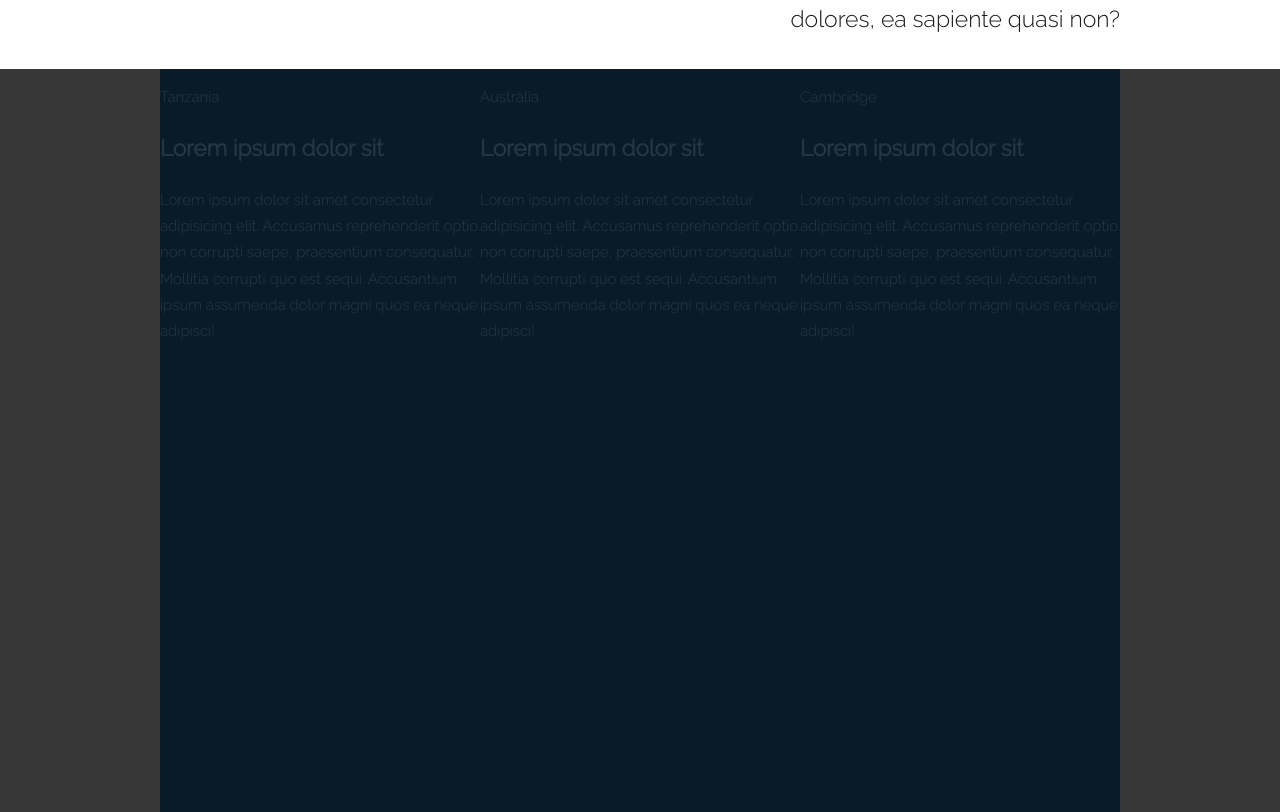
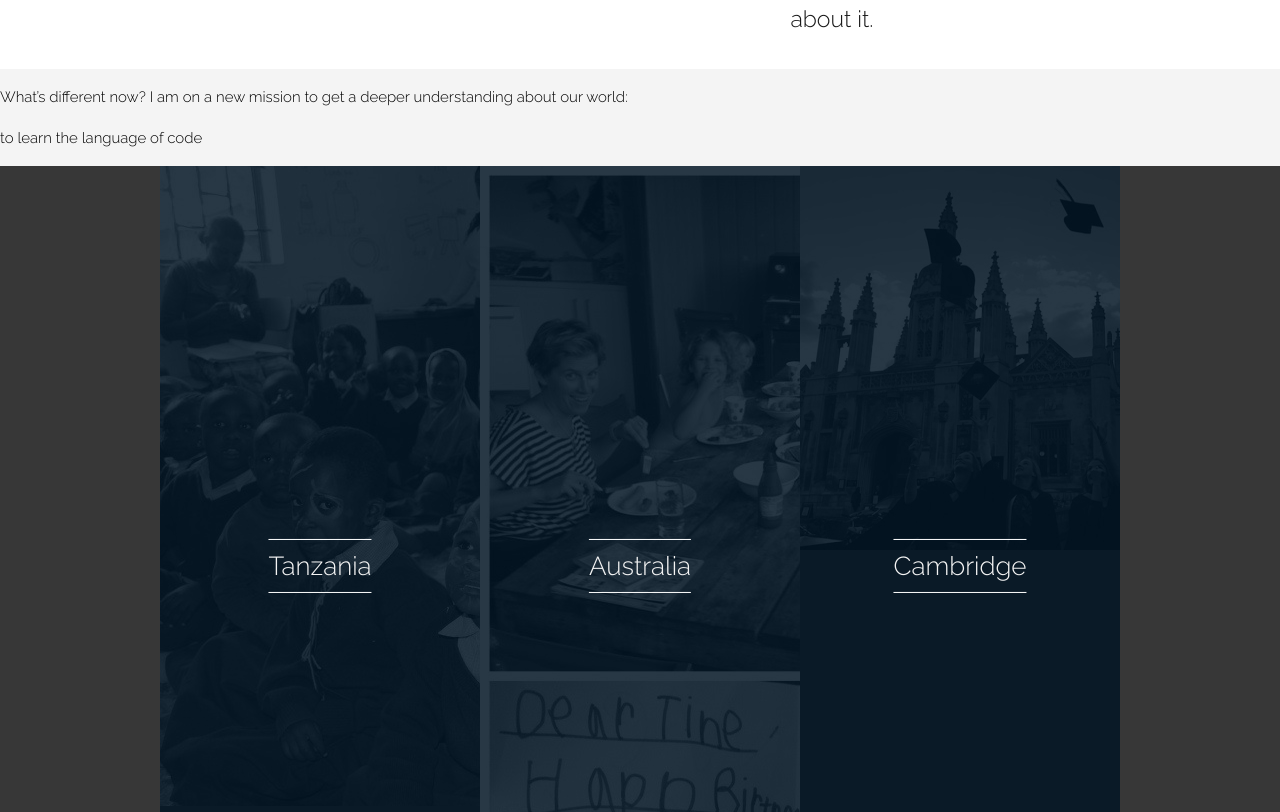
Before and after one commit to xIrusux/MyFirstOnePageWebsite, a plain HTML site: page MySlider/index.html in a window 1280 px wide. Shown: the part 1274-2086 px from the top of the page. Drawn offline with Linux system fonts and the light colour scheme.

Commit message:
add timeline final styling + images

```diff
--- a/MySlider/css/style.css
+++ b/MySlider/css/style.css
@@ -458,7 +458,61 @@ transition: width 0.5s ease;
   opacity:1;
   transform: translate3d(0,0,0) translateY(0);
   transition: opacity 1s ease, transform ease 0.25s;
+}
 
+.t-item:hover .t-content {
+  opacity: 1;
+  transform: translateY(0);
+  transition: all 0.75s ease 0.5s;
+}
+
+.t-item:hover .t-bg{
+  filter: grayscale(0);
+}
+
+.t-content {
+  transform: translate3d(0,0,0) translateY(25px);
+  position: relative;
+  z-index: 2;
+  text-align: center;
+  margin: 0.1618em;
+  top: 55%;
+  opacity:0;
+}
+
+.t-content h1{
+  text-transform: uppercase;
+  color: #1779cf;
+  font-size: 1.44rem;
+  font-weight: normal;
+}
+
+.t-place{
+  position: absolute;
+  top:50%;
+  left:50%;
+  transform: translateX(-50%) translateY(-50%);
+  z-index:1;
+  border-top:1px solid white;
+  border-bottom: 1px solid white;
+}
+
+.t-place p{
+  font-size: 1.628rem;
+  line-height:0;
+}
+
+.t-bg {
+  transform: translate3d(0,0,0);
+  position: absolute;
+  width: 100%;
+  height: 100%;
+  top: 0;
+  left: 0;
+  background-size: cover;
+  background-position: center center;
+  transition: filter 0.5se ease;
+  filter: grayscale(100%);
 }
 
 .about-me {
--- a/MySlider/index.html
+++ b/MySlider/index.html
@@ -255,19 +255,32 @@
       </div>
       <div class="right-column">
 <div class= "quote-definition"> The Weißwurstäquator (German pronunciation: [ˌvaɪsvʊɐ̯stɛˈkvaːtoːɐ̯] ( listen), white sausage equator) is a humorous term describing the supposed cultural boundary separating Southern Germany from the North, especially Bavaria from Central Germany.</div>
-        <div class= "main-text"> Growing up on the Bavarian ... Lorem ipsum dolor, sit amet consectetur adipisicing elit. Libero, recusandae cum. Quidem, iste? Temporibus quo adipisci nemo omnis distinctio ab, quisquam impedit nam voluptates eum dolores, ea sapiente quasi non?</div>
+        <div class= "main-text"> I grew up on a farm in Bavarian countryside within the Weißwurstäquator.
+            Curious about the world, I soon realised that advancing my language skills (at that time, English) was the key to exploring and learning more about it.
+            </div>
       </div>
     </section>
 
+    <div class="after-intro">
+        <p>What’s different now?
+                  I am on a new mission to get a deeper understanding about our world:
+                  </p>
+
+              <p>to learn the language of code</p>
+                </div>
+
   <section id="whereLanguageLedMe">
+
     <div class="t-item" id="t1-item">
         <!-- <img class="timeline1Background" src="img/tanzania.jpg" alt="" /> -->
-    <div class="t1-bg"style="background-image: url(tanzania.jpg)"> </div>
-        <div class="t1-place">
+    <div class="t-bg" id="t1-bg">
+      <img class="tanzania" src="img/tanzania.jpg" alt="" />
+    </div>
+        <div class="t-place" id="t1-place">
       <p class="placeHeading">Tanzania</p>
     </div>
 
-    <div class="t1-content">
+    <div class="t-content" id="t1-content">
       <h1> Lorem ipsum dolor sit</h1>
       <p> Lorem ipsum dolor sit amet consectetur adipisicing elit. Accusamus reprehenderit optio non corrupti saepe, praesentium consequatur. Mollitia corrupti quo est sequi. Accusantium ipsum assumenda dolor magni quos ea neque adipisci!
       </p>
@@ -276,12 +289,15 @@
 
     <div class="t-item" id="t2-item">
         <!-- <img class="timeline1Background" src="img/tanzania.jpg" alt="" /> -->
-    <div class="t2-bg"style="background-image: url(australia.jpg)"> </div>
-    <div class="t1-place">
+    <div class="t-bg" id="t2-bg">
+     <img class="australia" src="img/australia.jpg" alt="" />
+    </div>
+
+     <div class="t-place" id="t2-place">
       <p class="placeHeading">Australia</p>
     </div>
 
-    <div class="t2-content">
+    <div class="t-content" id="t2-content">
       <h1> Lorem ipsum dolor sit</h1>
       <p> Lorem ipsum dolor sit amet consectetur adipisicing elit. Accusamus reprehenderit optio non corrupti saepe, praesentium consequatur. Mollitia corrupti quo est sequi. Accusantium ipsum assumenda dolor magni quos ea neque adipisci!
       </p>
@@ -290,12 +306,14 @@
 
     <div class="t-item" id="3-item">
         <!-- <img class="timeline1Background" src="img/tanzania.jpg" alt="" /> -->
-    <div class="te3-bg"style="background-image: url(cambridge.jpg)"> </div>
-        <div class="t3-place">
+    <div class="t-bg" id="t3-bg">
+      <img class="cambridge" src="img/cambridge.jpg" alt="" />
+    </div>
+        <div class="t-place" id="t3-place">
       <p class="placeHeading">Cambridge</p>
     </div>
 
-    <div class="t3-content">
+    <div class="t-content" id="t3-content">
       <h1> Lorem ipsum dolor sit</h1>
       <p> Lorem ipsum dolor sit amet consectetur adipisicing elit. Accusamus reprehenderit optio non corrupti saepe, praesentium consequatur. Mollitia corrupti quo est sequi. Accusantium ipsum assumenda dolor magni quos ea neque adipisci!
       </p>
```
